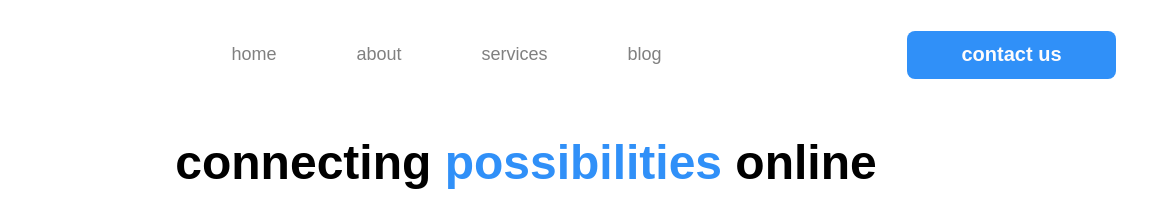
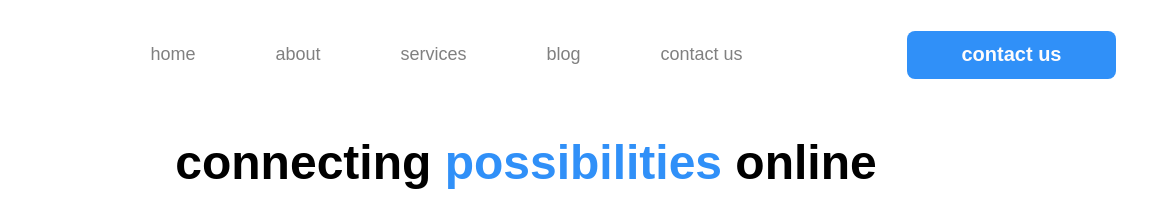
Before and after one commit to fouhad-hub/novasphere, a plain HTML site: page index.html in a window 1280 px wide. Shown: the top 221 px of the page, 114-1280 px from the left. Drawn offline with Linux system fonts and the light colour scheme.

Commit message:
second commit

```diff
--- a/index.html
+++ b/index.html
@@ -21,6 +21,9 @@
             </li>
             <li>
                <a href="">blog</a>
+            </li>
+            <li>
+                <a href="">contact us</a>
             </li>
         </ul>
         <button class="nav-button">contact us</button>
```
Also changed, not shown: 1 other file.
